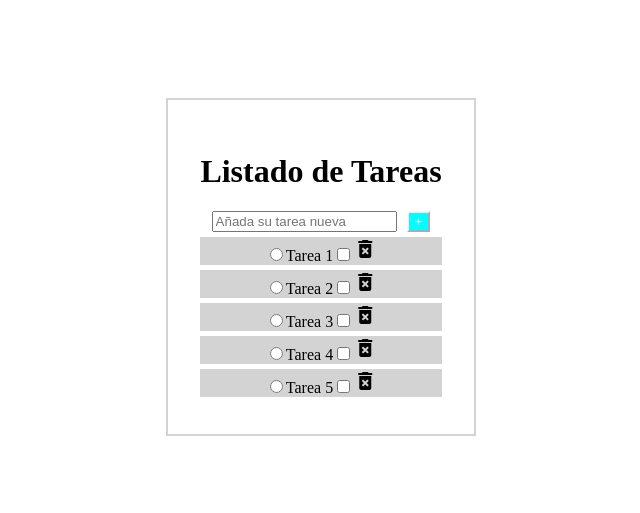
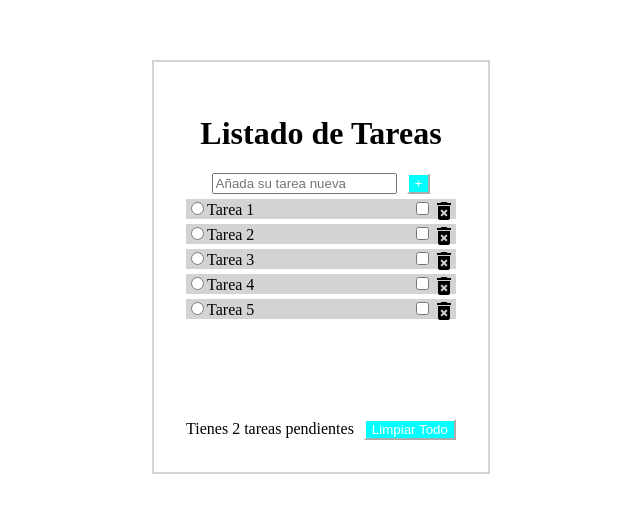
Before and after one commit to danielsalinas123/my-react-task-list, a React (Vite) app: page / in a window 1280 px wide. Shown: the part 133-646 px from the top of the page, without its empty margins (319-959 px from the left). Built offline with nearby package versions, Linux system fonts and the light colour scheme.

Commit message:
Se añadieron nuevos elementos y estilos a Task y TaskList

```diff
--- a/src/components/Task.jsx
+++ b/src/components/Task.jsx
@@ -1,11 +1,11 @@
 export default function Task(props)
 {
     return (
-        <div className="task">
+        <div className="task" style={{textAlign:"left"}}>
             <input type="radio"/>
             <label>{props.leyenda}</label>
-            <input type="checkBox"/>
-            <i class="material-icons">delete_forever</i>
+            <i class="material-icons" style={{float:"right"}}>delete_forever</i>
+            <input type="checkBox" style={{float:"right"}}/>
         </div>
     );
 }
--- a/src/components/TaskList.jsx
+++ b/src/components/TaskList.jsx
@@ -11,6 +11,10 @@ export default function TaskList()
             <Task leyenda="Tarea 3"/>
             <Task leyenda="Tarea 4"/>
             <Task leyenda="Tarea 5"/>
+            <div style={{"margin-top":"100px"}}>
+                <label>Tienes 2 tareas pendientes</label>
+                <button>Limpiar Todo</button>
+            </div>
         </div>
     );
 }
```
